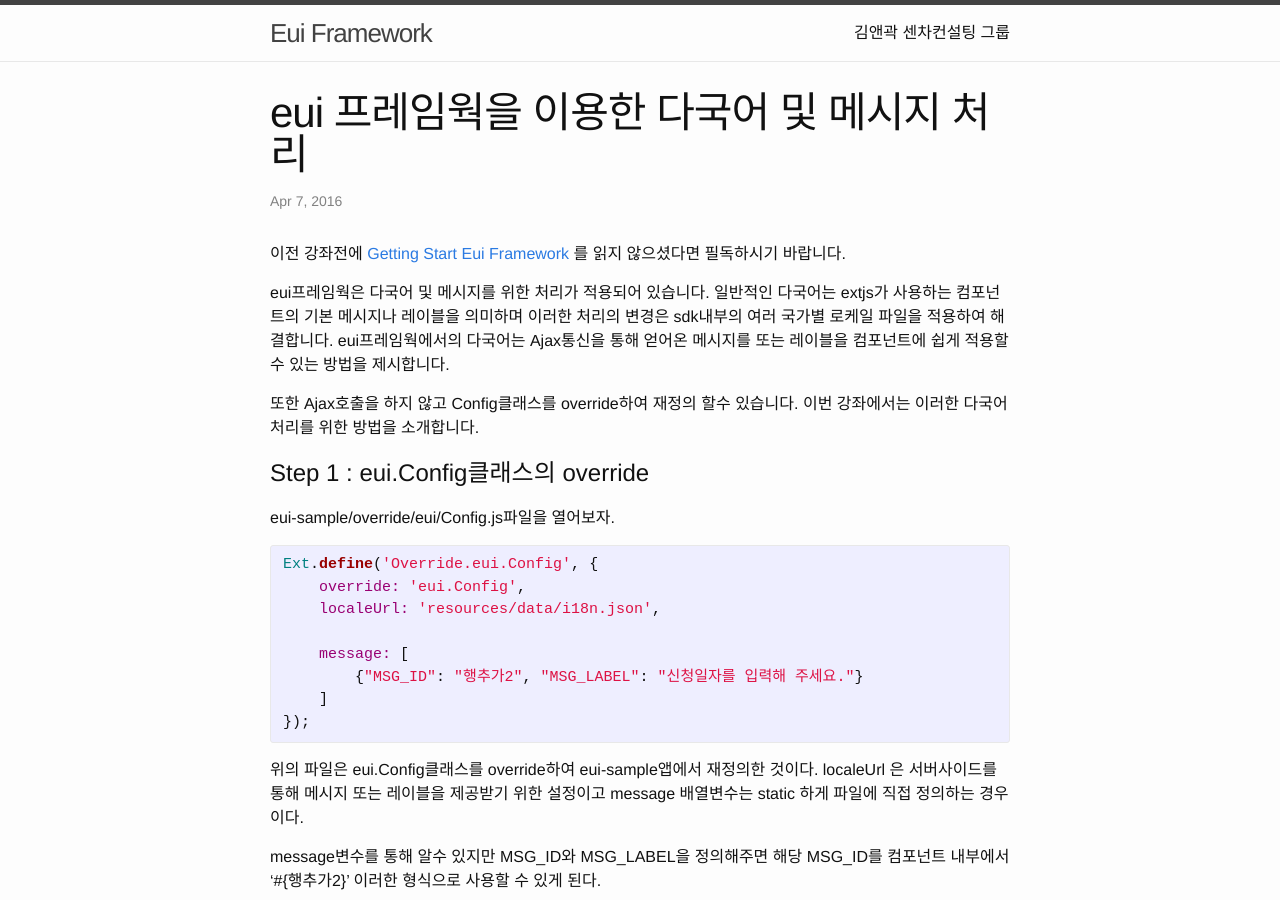
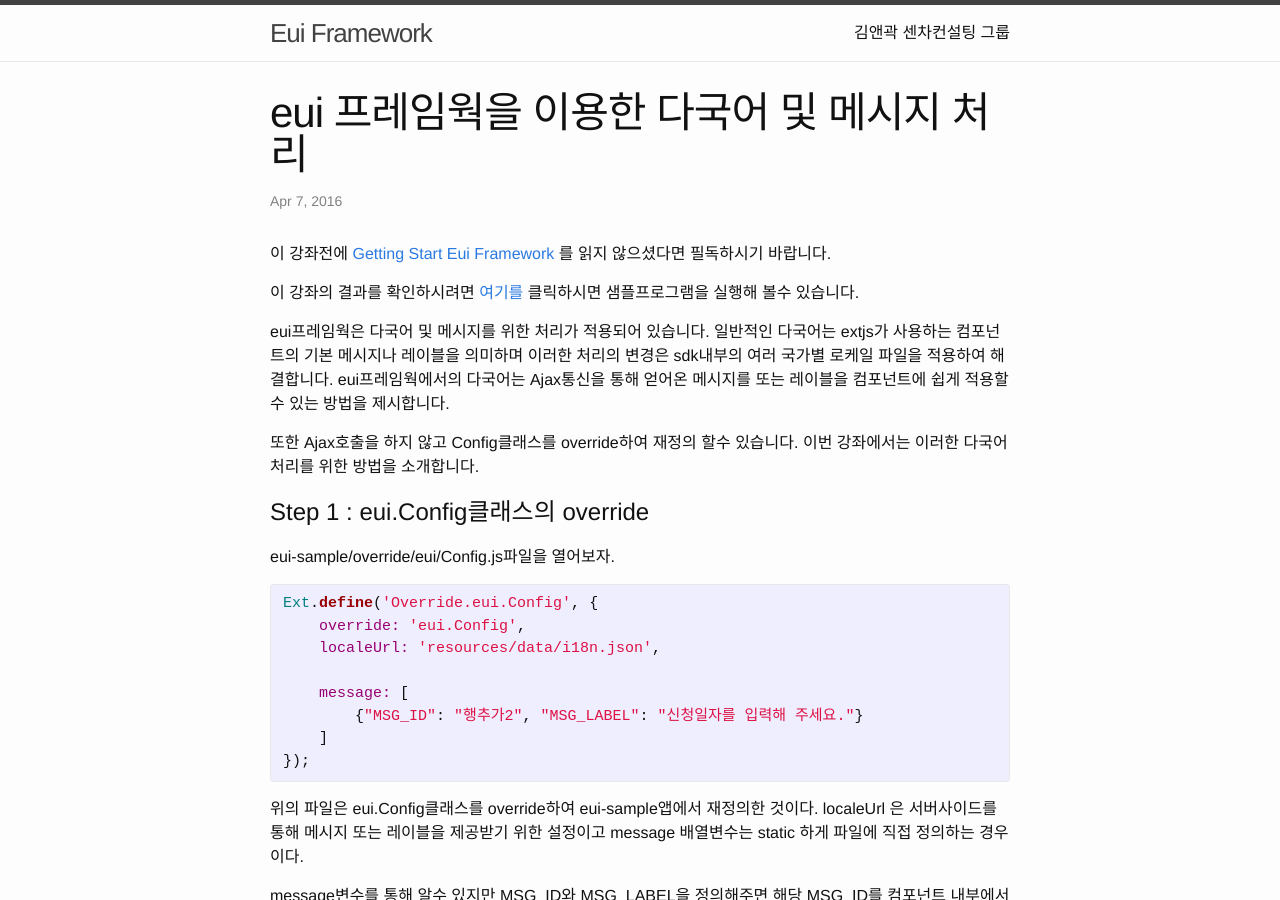
Before and after one commit to benneykwag/benneykwag.github.io, a Jekyll site: the page built from _posts/2016-04-08-다국어처리.md, in a window 1280 px wide and 900 px high. Built offline with Jekyll 4.4.1, drawn with Linux system fonts in a browser that asks for light colours; comment, search, counter and statistics services are not loaded.

Commit message:
샘플 프로그램용 링크 추가.

```diff
--- a/_posts/2016-04-08-다국어처리.md
+++ b/_posts/2016-04-08-다국어처리.md
@@ -4,7 +4,9 @@ title:  "eui 프레임웍을 이용한 다국어 및 메시지 처리"
 date:   2016-04-08 01:25:50 +0900
 categories: lecture
 ---
-이전 강좌전에 [Getting Start Eui Framework][gettingstart] 를 읽지 않으셨다면 필독하시기 바랍니다.
+이 강좌전에 [Getting Start Eui Framework][gettingstart] 를 읽지 않으셨다면 필독하시기 바랍니다.
+
+이 강좌의 결과를 확인하시려면  [여기를][eui-sample-site] 클릭하시면 샘플프로그램을 실행해 볼수 있습니다.
 
 eui프레임웍은 다국어 및 메시지를 위한 처리가 적용되어 있습니다. 일반적인 다국어는 extjs가 사용하는 컴포넌트의
 기본 메시지나 레이블을 의미하며 이러한 처리의 변경은 sdk내부의 여러 국가별 로케일 파일을 적용하여 해결합니다.
```
Also changed, not shown: other parts of _posts/2016-04-08-다국어처리.md (+2 -0 lines), _posts/2016-04-08-getting-start.md (+1 -0 lines), 3 other files.
